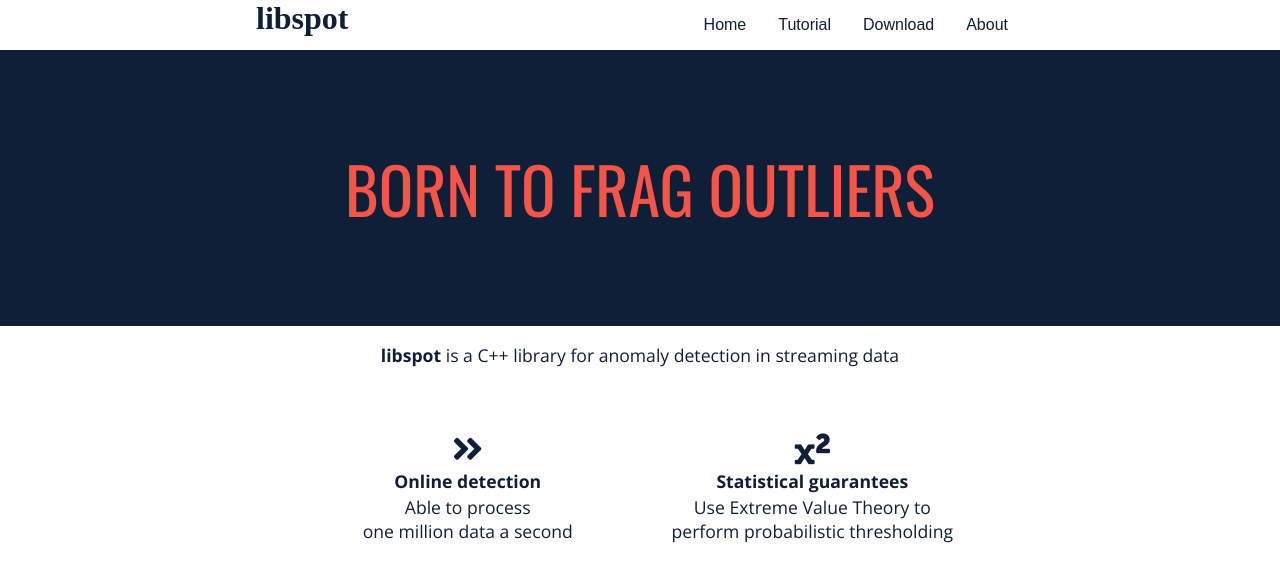
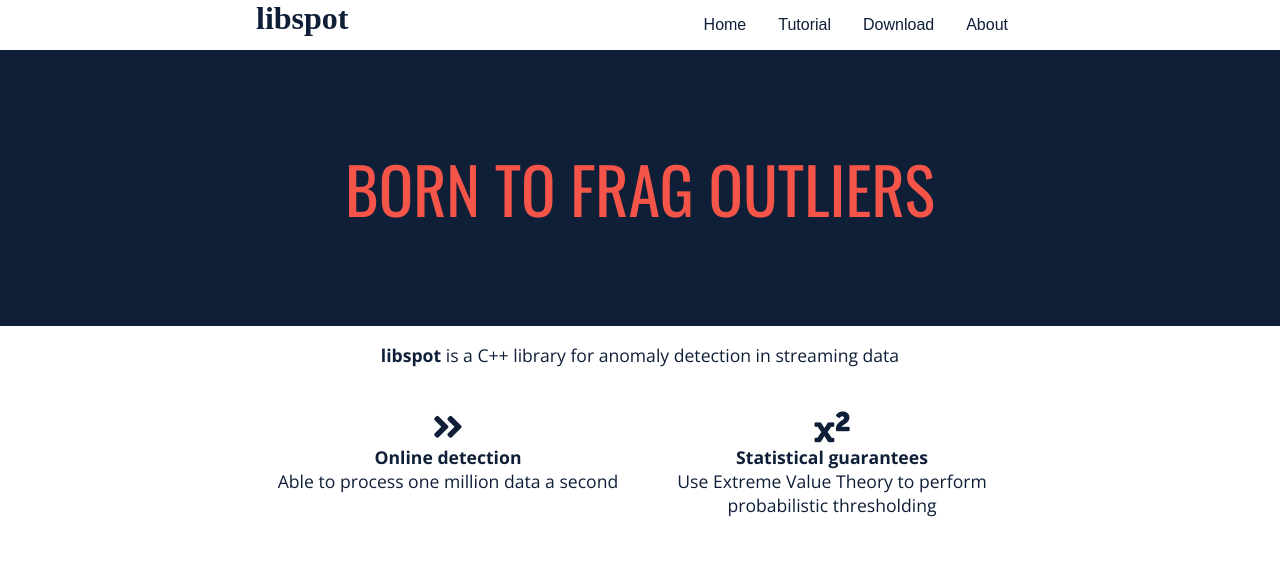
Before and after one commit to asiffer/libspot, a Jekyll site: the page built from _pages/00_home.md, in a window 1280 px wide. Shown: the top 582 px of the page. Built offline with Jekyll 4.4.1, drawn with Linux system fonts in a browser that asks for light colours; nearby versions of some CDN libraries; some web fonts are replaced.

Commit message:
responsive

```diff
--- a/_pages/00_home.md
+++ b/_pages/00_home.md
@@ -9,25 +9,14 @@ tag: "BORN TO FLAG OUTLIERS"
 **libspot** is a C++ library for anomaly detection in streaming data
 
 
-<style type="text/css">
-    td {
-        padding: 0;
-        white-space: pre-wrap;
-    }
-</style>
+<div class="block" style="text-align: center;">
+<i class="fa fa-angle-double-right fa-2x" aria-hidden="true"></i>
+<b>Online detection</b>
+Able to process one million data a second
+</div>
 
-
-<table align="center" width="90%" style="margin: 8% auto;">
-	<TR ALIGN="CENTER">
-		<td width="50%"><i class="fa fa-angle-double-right fa-2x" aria-hidden="true"></i></TD>
-		<td width="50%"><i class="fa fa-superscript fa-2x" aria-hidden="true"></i></TD>
-   </TR>
-   <TR ALIGN="CENTER">
-		<td width="50%"><b>Online detection</b></td>
-		<td width="50%"><b>Statistical guarantees</b></td>
-   </TR>
-   <TR ALIGN="CENTER">
-		<td width="50%">Able to process<br>one million data a second</td>
-		<td width="50%">Use Extreme Value Theory to<br>perform probabilistic thresholding</td>
-   </TR>
-</table>
+<div class="block" style="text-align: center;">
+<i class="fa fa-superscript fa-2x" aria-hidden="true"></i>
+<b>Statistical guarantees</b>
+Use Extreme Value Theory to perform probabilistic thresholding
+</div>
--- a/_sass/layout.scss
+++ b/_sass/layout.scss
@@ -96,6 +96,15 @@ main {
 
 }
 
+main .block {
+	float: left;
+	margin: 0 auto;
+	width: 50%;
+	display: block;
+	text-align: left;
+	white-space: pre-wrap;
+}
+
 .bash {
 	color: #FFFFFF;
 	background-color: $color1;
@@ -161,7 +170,7 @@ pre, code  {
 		margin: 0 auto;
 		display: flex;
 		a {
-			width: 24%;
+			max-width: 23%;
 			float: center;
 			margin: 0 auto;
 			display: inline-block;
@@ -174,6 +183,11 @@ pre, code  {
 		font-size: 1em;
 	}
 
+	main .block {
+		float: left;
+		width: 100%;
+		/*text-align: center;*/
+	}
 
 	pre  {
 		font-size: 0.9em;
```
Also changed, not shown: 3 other files.
